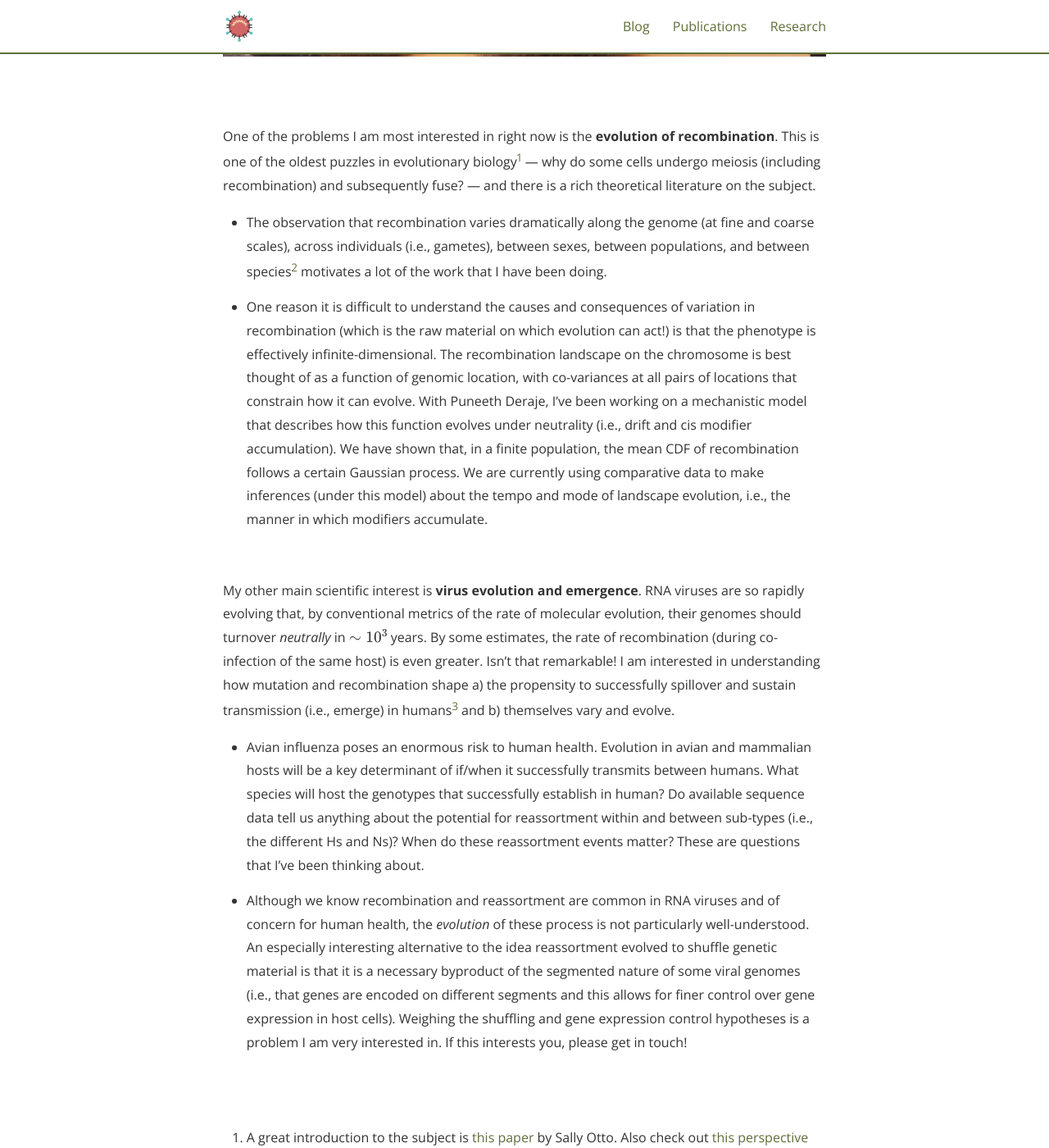
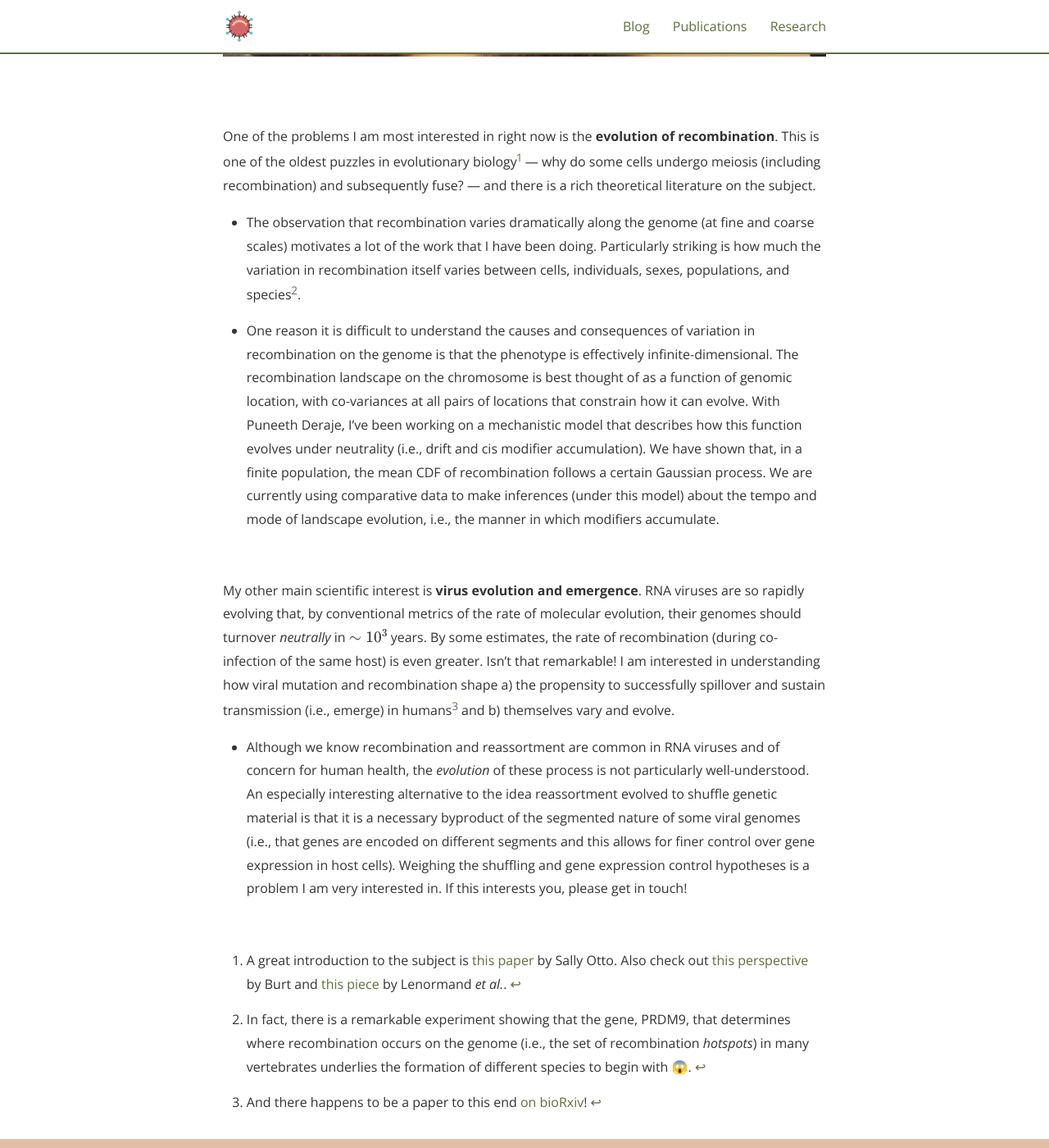
Before and after one commit to metekaanyuksel/metekaanyuksel.github.io, a Jekyll site: the page built from research.md, in a window 1280 px wide and 1400 px high, scrolled down 958 px. Shown: the whole window at 82% size. Built offline with Jekyll 4.4.1, drawn with Linux system fonts in a browser that asks for light colours; nearby versions of some CDN libraries; some web fonts are replaced.

Commit message:
more cleanup

```diff
--- a/research.md
+++ b/research.md
@@ -15,19 +15,16 @@
 
 One of the problems I am most interested in right now is the **evolution of recombination**. This is one of the oldest puzzles in evolutionary biology[^1] --- why do some cells undergo meiosis (including recombination) and subsequently fuse? --- and there is a rich theoretical literature on the subject.
 
-- The observation that recombination varies dramatically along the genome (at fine and coarse scales), across individuals (i.e., gametes), between sexes, between populations, and between species[^2] motivates a lot of the work that I have been doing.
+- The observation that recombination varies dramatically along the genome (at fine and coarse scales) motivates a lot of the work that I have been doing. Particularly striking is how much the variation in recombination itself varies between cells, individuals, sexes, populations, and species[^2].
 
-- One reason it is difficult to understand the causes and consequences of variation in recombination (which is the raw material on which evolution can act!) is that the phenotype is effectively infinite-dimensional. The recombination landscape on the chromosome is best thought of as a function of genomic location, with co-variances at all pairs of locations that constrain how it can evolve. With Puneeth Deraje, I've been working on a mechanistic model that describes how this function evolves under neutrality (i.e., drift and cis modifier accumulation). We have shown that, in a finite population, the mean CDF of recombination follows a certain Gaussian process. We are currently using comparative data to make inferences (under this model) about the tempo and mode of landscape evolution, i.e., the manner in which modifiers accumulate.
+- One reason it is difficult to understand the causes and consequences of variation in recombination on the genome is that the phenotype is effectively infinite-dimensional. The recombination landscape on the chromosome is best thought of as a function of genomic location, with co-variances at all pairs of locations that constrain how it can evolve. With Puneeth Deraje, I've been working on a mechanistic model that describes how this function evolves under neutrality (i.e., drift and cis modifier accumulation). We have shown that, in a finite population, the mean CDF of recombination follows a certain Gaussian process. We are currently using comparative data to make inferences (under this model) about the tempo and mode of landscape evolution, i.e., the manner in which modifiers accumulate.
 
 <br>
 
-My other main scientific interest is **virus evolution and emergence**. RNA viruses are so rapidly evolving that, by conventional metrics of the rate of molecular evolution, their genomes should turnover _neutrally_ in $\sim 10^3$ years. By some estimates, the rate of recombination (during co-infection of the same host) is even greater. Isn't that remarkable! I am interested in understanding how mutation and recombination shape a) the propensity to successfully spillover and sustain transmission (i.e., emerge) in humans[^3] and b) themselves vary and evolve.
-
-- Avian influenza poses an enormous risk to human health. Evolution in avian and mammalian hosts will be a key determinant of if/when it successfully transmits between humans. What species will host the genotypes that successfully establish in human? Do available sequence data tell us anything about the potential for reassortment within and between sub-types (i.e., the different Hs and Ns)? When do these reassortment events matter? These are questions that I've been thinking about.
+My other main scientific interest is **virus evolution and emergence**. RNA viruses are so rapidly evolving that, by conventional metrics of the rate of molecular evolution, their genomes should turnover _neutrally_ in $\sim 10^3$ years. By some estimates, the rate of recombination (during co-infection of the same host) is even greater. Isn't that remarkable! I am interested in understanding how viral mutation and recombination shape a) the propensity to successfully spillover and sustain transmission (i.e., emerge) in humans[^3] and b) themselves vary and evolve.
 
 - Although we know recombination and reassortment are common in RNA viruses and of concern for human health, the _evolution_ of these process is not particularly well-understood. An especially interesting alternative to the idea reassortment evolved to shuffle genetic material is that it is a necessary byproduct of the segmented nature of some viral genomes (i.e., that genes are encoded on different segments and this allows for finer control over gene expression in host cells). Weighing the shuffling and gene expression control hypotheses is a problem I am very interested in. If this interests you, please get in touch!
 
-<br>
 <br>
 
 [^1]: A great introduction to the subject is [this paper](https://www.journals.uchicago.edu/doi/10.1086/599084) by Sally Otto. Also check out [this perspective](https://academic.oup.com/evolut/article-abstract/54/2/337/6757522?redirectedFrom=fulltext&login=false) by Burt and [this piece](https://royalsocietypublishing.org/doi/10.1098/rstb.2016.0001) by Lenormand _et al._.
```
